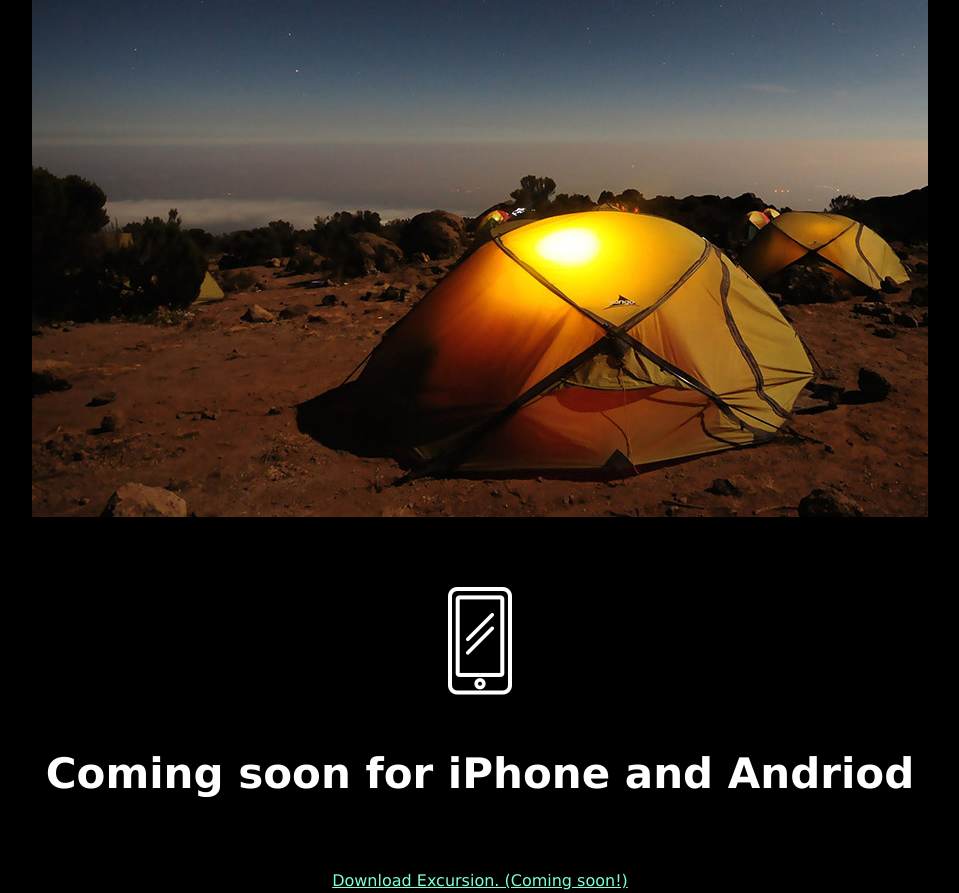
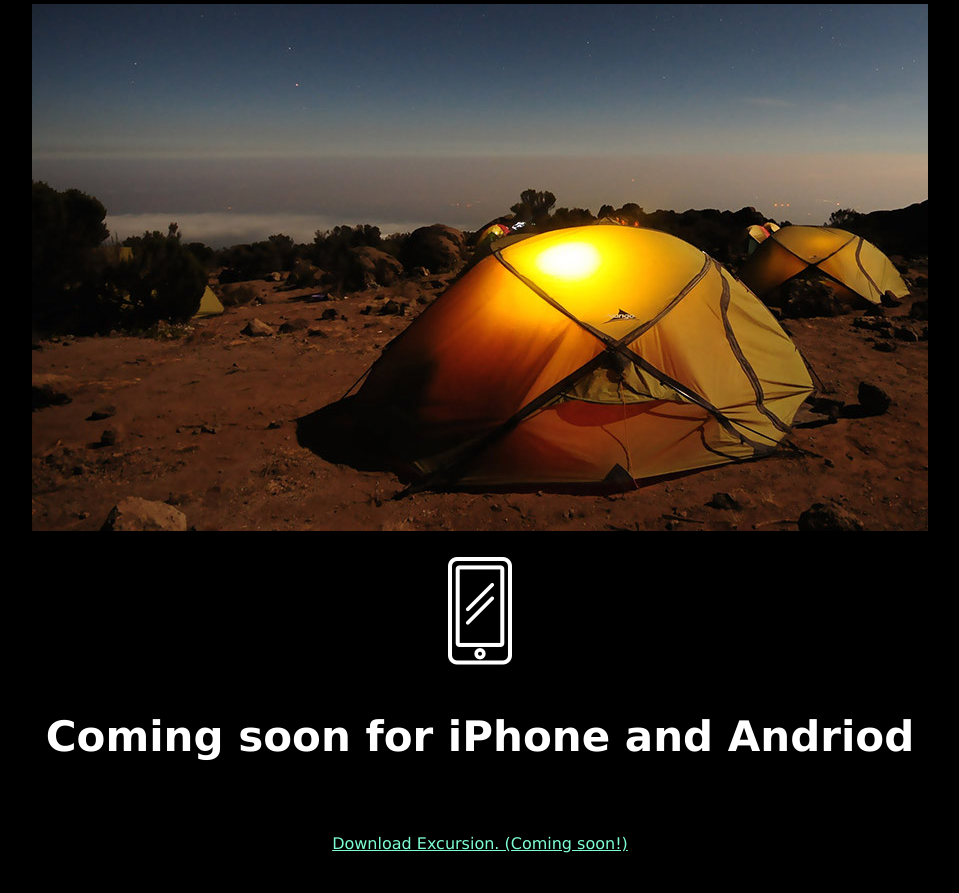
Before and after one commit to Krod09/excursions, a plain HTML site: page index.html in a window 1280 px wide. Shown: the part 893-1786 px from the top of the page, without its empty margins (160-1119 px from the left). After the commit the page ends 1762 px from the top, so only its background shows below. Drawn offline with Linux system fonts and the light colour scheme.

Commit message:
removed unneccesary line breaks, created new <p> tags instead

```diff
--- a/index.html
+++ b/index.html
@@ -7,26 +7,23 @@
   </head>
 
   <body>
-    <h1 id="main_header" class="header">Discover hidden places in the world around you</h1>
-
+      <h1 id="main_header" class="header">Discover hidden places in the world around you</h1>
     <div>
       <a href='#'>Download Excursion. (Coming soon!)</a>
-      </br>
-      <video src="resources/video/excursionvid.mp4" autoplay> demo video </video>
+      <p><video src="resources/video/excursionvid.mp4" autoplay> demo video </video></p>
     </div>
 <!-- Download app section - fix video reference -->
 
   <div>
     <h3>Your personal travel guide</h3>
     <p>Excursion remembers places you like, and recommends new points of interest around you.</p>
-    <img src="resources/images/camp.jpg" alt="camp image">
+    <p><img src="resources/images/camp.jpg" alt="camp image"></p>
   </div>
 
   <div>
-    </br>
-    <img src="resources/images/phone.png" alt="phone">
+    <p><img src="resources/images/phone.png" alt="phone"></p>
     <h3>Coming soon for iPhone and Andriod</h3>
-      <a href='#'>Download Excursion. (Coming soon!)</a>
+    <a href='#'>Download Excursion. (Coming soon!)</a>
   </div>
 
   </body>
```
